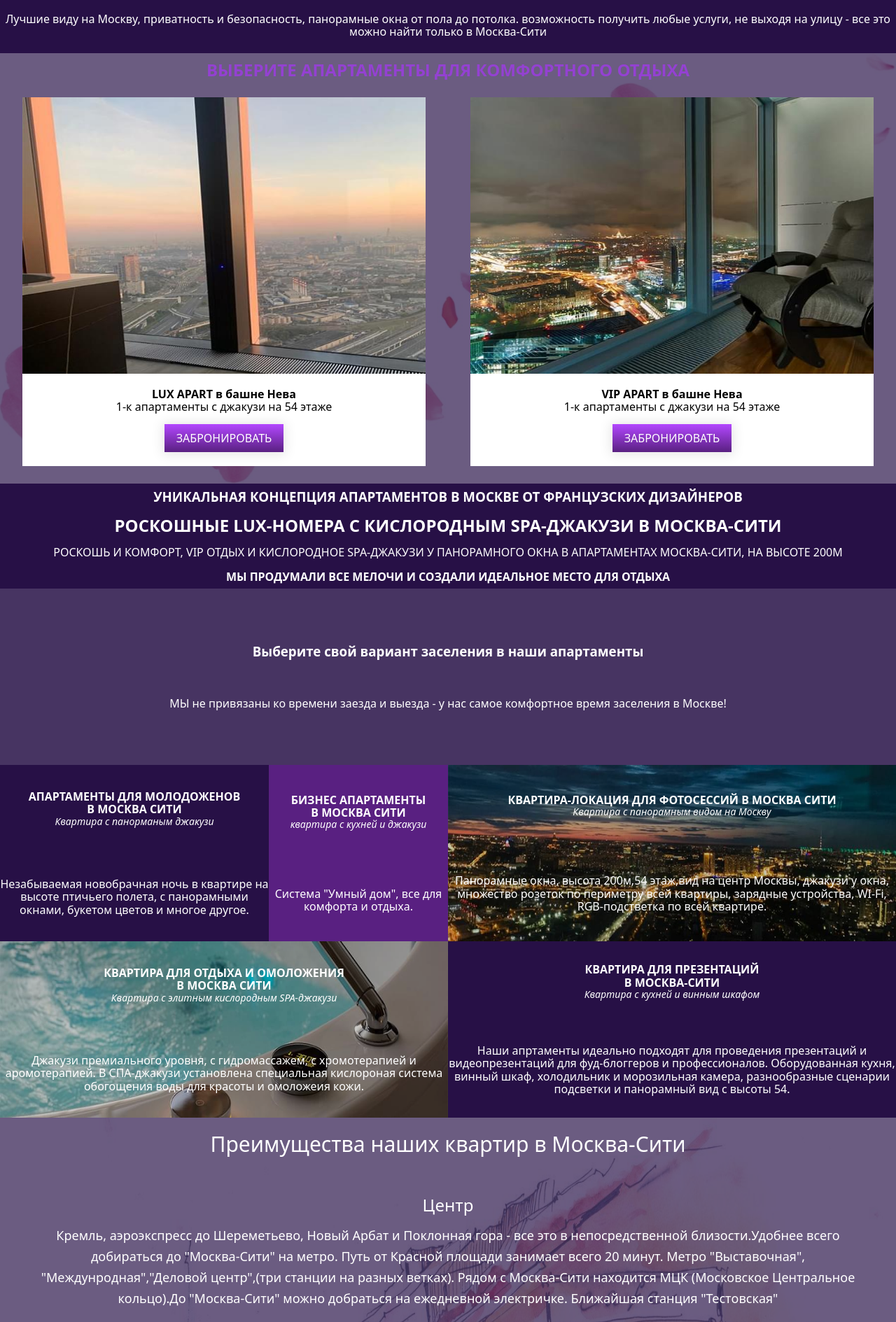
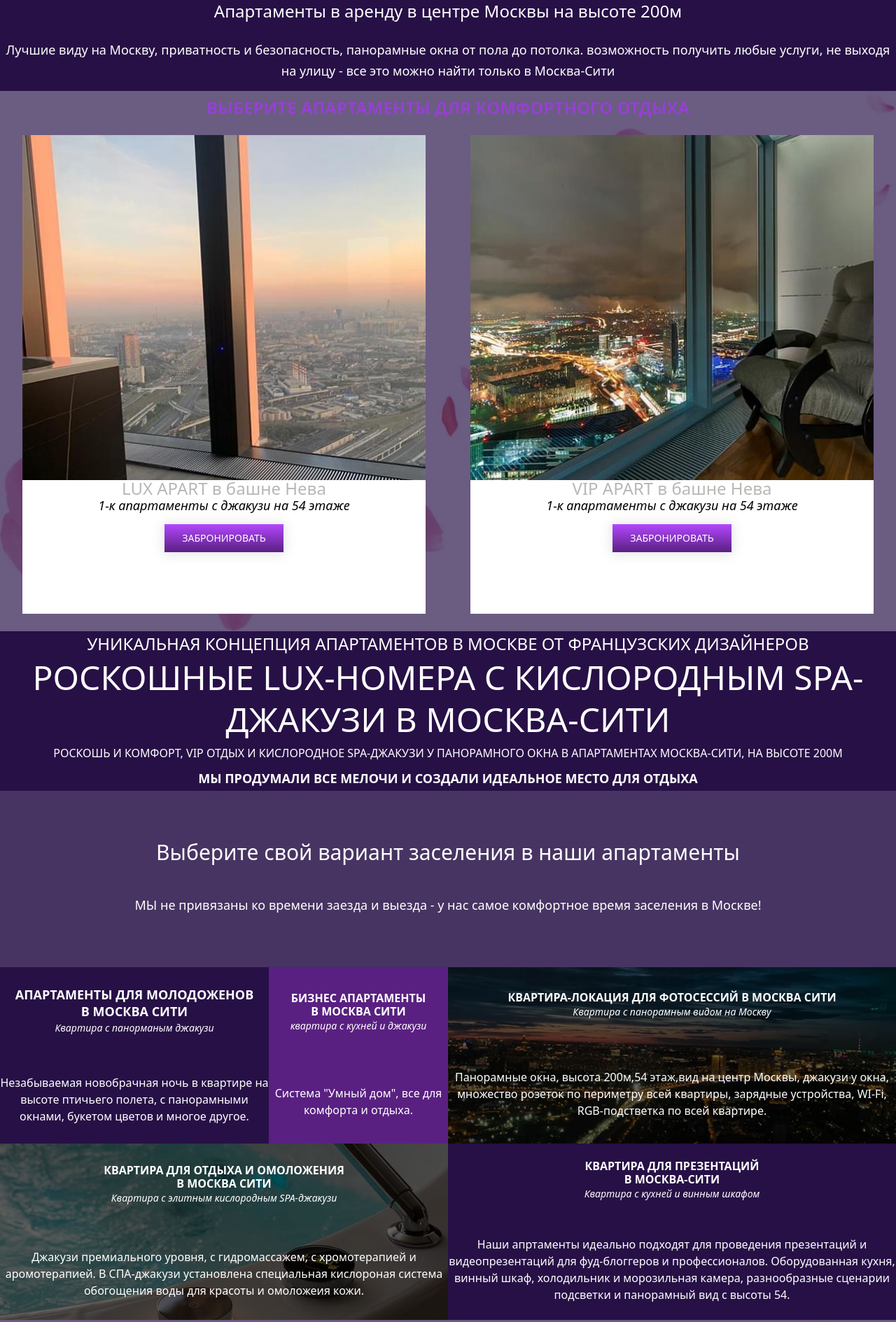
Before and after one commit to Alexbelka/NevaTower, a website: page index.html in a window 1280 px wide. Shown: the part 740-2629 px from the top of the page at 70% size. Drawn offline with Linux system fonts and the light colour scheme.

Commit message:
Изменил картинки и относительные пути

```diff
--- a/index.html
+++ b/index.html
@@ -44,13 +44,15 @@
                     <li class="navigation-menu"><a href="#">сотрудничество</a></li>
                 </ul>
             </nav>
+            <div class="inner-wrapper">
             <h1 class="navigation__state">Квартиры в аренду<br> в москва-сити</h1>
             <ul class="navigation__range">
-                <li>Башня NEVA</li>
+                <li>башня NEVA</li>
                 <li>54 этаж (на высоте 200м)</li>
                 <li>10 минут от Кремля</li>
-                <li>Люкс с джакузи у панорамного окна</li>
+                <li>люкс с джакузи у панорамного окна</li>
             </ul>
+            </div>
         </section>
         <section class="apartments">
         <h4>Апартаменты в аренду в центре Москвы на высоте 200м</h4>
@@ -64,16 +66,16 @@
     <ul class="choice-picture">
         <li class="choice-picture__item choice-picture__item--window"></li>
         <li class="choice-picture__item choice-picture__item--text">
-        <h4>LUX APART в башне Нева</h4>
-            <p>1-к апартаменты с джакузи на 54 этаже</p>
+        <h4 class="choice-picture__state">LUX APART в башне Нева</h4>
+            <p class="choice-picture__text">1-к апартаменты с джакузи на 54 этаже</p>
             <button class="choice-picture__item-btn">забронировать</button>
         </li>
     </ul>
     <ul class="choice-picture">
         <li class="choice-picture__item choice-picture__item--panarama"></li>
         <li class="choice-picture__item choice-picture__item--text">
-            <h4>VIP APART в башне Нева</h4>
-            <p>1-к апартаменты с джакузи на 54 этаже</p>
+            <h4 class="choice-picture__state">VIP APART в башне Нева</h4>
+            <p class="choice-picture__text">1-к апартаменты с джакузи на 54 этаже</p>
             <button class="choice-picture__item-btn">забронировать</button>
         </li>
     </ul>
@@ -87,23 +89,23 @@
             в москва-сити</h2>
             <p class="rooms__text">роскошь и комфорт, vip отдых и кислородное spa-джакузи
             у панорамного окна в апартаментах москва-сити, на высоте 200м</p>
-            <h4>мы продумали все мелочи и создали идеальное место для отдыха</h4>
+            <h4 class="rooms__h4">мы продумали все мелочи и создали идеальное место для отдыха</h4>
         </section>
         <section class="enter">
             <div class="enter__container">
-            <h3>Выберите свой вариант заселения в наши апартаменты</h3>
-            <p>МЫ не привязаны ко времени заезда и выезда - у нас самое комфортное время заселения в Москве!</p>
+            <h3 class="enter__container-state">Выберите свой вариант заселения в наши апартаменты</h3>
+            <p class="enter__container-text">МЫ не привязаны ко времени заезда и выезда - у нас самое комфортное время заселения в Москве!</p>
             </div>
         </section>
         <section class="description">
             <ul class="description__menu">
                 <li class="description__menu-sweeties">
                     <div>
-                        <h4>апартаменты для молодоженов <br> в москва сити</h4>
+                        <h4 class="description__menu-state">апартаменты для молодоженов <br> в москва сити</h4>
                         <p class="description__menu-cursive">Квартира с панорманым джакузи</p>
                     </div>
                     <div>
-                        <p>Незабываемая новобрачная ночь в квартире на
+                        <p class="description__menu-text">Незабываемая новобрачная ночь в квартире на
                         высоте птичьего полета, с панорамными окнами,
                         букетом цветов и многое другое.</p>
                     </div>
@@ -114,7 +116,7 @@
                         <p class="description__menu-cursive">квартира с кухней и джакузи</p>
                     </div>
                     <div>
-                        <p>Система "Умный дом", все для комфорта
+                        <p class="description__menu-text">Система "Умный дом", все для комфорта
                         и отдыха.</p>
                     </div>
                 </li>
@@ -124,7 +126,7 @@
                         <h4 class="description__menu--state">Квартира-локация для фотосессий в москва сити</h4>
                         <p class="description__menu-cursive">Квартира с панорамным видом на Москву</p>
                         </div>
-                        <p>Панорамные окна, высота 200м,54 этаж,вид на центр Москвы,
+                        <p class="description__menu-text">Панорамные окна, высота 200м,54 этаж,вид на центр Москвы,
                         джакузи у окна, множество розеток по периметру всей квартиры,
                         зарядные устройства, WI-Fi, RGB-подстветка по всей квартире.</p>
                     </div>
@@ -134,7 +136,7 @@
                     <h4>Квартира для презентаций <br> в москва-сити</h4>
                     <p class="description__menu-cursive">Квартира с кухней и винным шкафом</p>
                     </div>
-                    <p>Наши апртаменты идеально подходят для проведения презентаций
+                    <p class="description__menu-text">Наши апртаменты идеально подходят для проведения презентаций
                         и видеопрезентаций для фуд-блоггеров и профессионалов.
                         Оборудованная кухня, винный шкаф, холодильник и морозильная камера,
                         разнообразные сценарии подсветки и панорамный вид с высоты 54.</p>
@@ -145,7 +147,7 @@
                         <h4 class="description__menu--state">Квартира для отдыха и омоложения <br> в москва сити</h4>
                         <p class="description__menu-cursive">Квартира с элитным кислородным SPA-джакузи</p>
                         </div>
-                        <p>Джакузи премиального уровня, с гидромассажем, с хромотерапией
+                        <p class="description__menu-text">Джакузи премиального уровня, с гидромассажем, с хромотерапией
                         и аромотерапией. В СПА-джакузи установлена специальная кислороная система обогощения воды
                         для красоты и омоложеия кожи.</p>
                     </div>
--- a/src/scss/blocks/advantages.scss
+++ b/src/scss/blocks/advantages.scss
@@ -1,9 +1,8 @@
 .advantages{
   min-height: 1290px;
-  background: url('../../../build/jpg/Thumb.jpg');
-  background-size: 100% 100%;
+  background: url('../jpg/Thumb.jpg') no-repeat center top/cover;
   color:rgb(255,255,255);
-  text-align: center;
+  text-align: left;
 }
 
 .advantages-wrapper{
--- a/src/scss/blocks/apartaments.scss
+++ b/src/scss/blocks/apartaments.scss
@@ -9,7 +9,14 @@
 }
 
 .apartments h4{
-  font-weight: 700;
+  font-size: 24px;
+  line-height: 24px;
+  font-weight: 400;
+}
+
+.apartments p{
+  font-size: 18px;
+  line-height:30px;
 }
 
 .lock{
--- a/src/scss/blocks/choice-picture.scss
+++ b/src/scss/blocks/choice-picture.scss
@@ -1,5 +1,5 @@
 .choice-picture{
-  width:90%;
+  width:320px;
   margin: 25px auto 25px;
 }
 
@@ -7,22 +7,17 @@
   background-color: rgb(255,255,255);
   min-height: 30px;
   text-align: center;
-
 }
 
-
 .choice-picture__item--window{
- background-image:url('../../../build/jpg/window.jpg');
-  background-size: 100% 100%;
-  min-height: 395px;
+ background:url('../jpg/window.jpg') no-repeat center top/cover;
+  height: 493px;
 }
 
 .choice-picture__item--panarama{
-  background-image:url('../../../build/jpg/Panarama.jpg');
-  background-size: 100% 100%;
-  min-height: 395px;
+  background:url('../jpg/Panarama.jpg') no-repeat center top/cover;
+  height: 493px;
 }
-
 
 .choice-picture__item-btn{
   display: block;
@@ -36,16 +31,28 @@
   box-shadow: 0 1px 17.2px 2.8px rgba(0, 0, 0, 0.1);
   color:rgb(255,255,255);
   text-transform: uppercase;
+  font-size: 14px;
+  font-weight: 400;
   border:none;
   outline: none;
 }
 
-.choice-picture__item--text h4 p{
-  color:rgb(112,111,110);
+.choice-picture__state{
+  color:rgb(183,183,182);
+  font-size: 24px;
+  line-height: 24px;
+  font-weight: 400;
+}
+
+.choice-picture__text{
+  font-style: italic;
+  font-size: 18px;
+  line-height: 24px;
 }
 
 .choice-picture__item--text{
-  padding: 20px 0 20px;
+  height: 191px;
+  //padding: 20px 0 20px;
 }
 
 
--- a/src/scss/blocks/description.scss
+++ b/src/scss/blocks/description.scss
@@ -7,6 +7,16 @@
   display: flex;
   flex-direction: column;
   justify-content: space-around;
+}
+
+.description__menu-state{
+  font-size:18px;
+  line-height: 24px;
+}
+
+.description__menu-text{
+  font-size: 16px;
+  line-height: 24px;
 }
 
 .description__menu--state,
@@ -19,6 +29,7 @@
 .description__menu-cursive{
   font-style: italic;
   font-size: 14px;
+  line-height: 24px;
 }
 
 .description__menu-presentation,
@@ -31,12 +42,11 @@
 }
 
 .description__menu-locations{
-  background-image: url("../../../build/jpg/City.jpg");
-  background-size: 100% 100%;
+  background: url("../jpg/City.jpg")  no-repeat center top/cover;
 }
 
 .description-wrapper{
-  background-color: rgba(0,0,0,0.2);
+  background-color: rgba(0,0,0,0.6);
   width: 100%;
   min-height: 252px;
   display: flex;
@@ -45,8 +55,7 @@
 }
 
 .description__menu-relax{
-  background-image:url('../../../build/jpg/Bathjpg.jpg');
-  background-size: 100% 100%;
+  background:url('../jpg/Bathjpg.jpg')  no-repeat center top/cover;
 }
 
 
--- a/src/scss/blocks/enter.scss
+++ b/src/scss/blocks/enter.scss
@@ -9,10 +9,20 @@
   justify-content: center;
 }
 
-
 .enter__container{
   min-height: 150px;
   display: flex;
   flex-direction: column;
   justify-content: space-around;
 }
+
+.enter__container-state{
+  font-weight: 400;
+  font-size: 30px;
+  line-height: 36px;
+}
+
+.enter__container-text{
+  font-size: 18px;
+  line-height: 36px;
+}
--- a/src/scss/blocks/rooms.scss
+++ b/src/scss/blocks/rooms.scss
@@ -9,6 +9,28 @@
   text-transform: uppercase;
 }
 
+.rooms__h3{
+  font-size: 24px;
+  line-height: 36px;
+  font-weight: 400;
+}
+
+.rooms__h2{
+  font-size: 48px;
+  line-height: 60px;
+  font-weight: 400;
+}
+
+.rooms__h4{
+  font-size: 18px;
+  line-height: 36px;
+}
+
+
+.rooms__text{
+  font-size: 16px;
+  line-height: 36px;
+}
 
 
 @media (min-width:1229px) {
--- a/src/scss/blocks/wrapper.scss
+++ b/src/scss/blocks/wrapper.scss
@@ -1,6 +1,7 @@
 .wrapper{
   position: relative;
   font-family:"Noto Sans",sans-serif;
+  font-weight: 400;
 }
 
 .inner-wrapper{
--- a/src/scss/globals/fonts.scss
+++ b/src/scss/globals/fonts.scss
@@ -2,26 +2,26 @@
   font-family:'Titillium Web', sans-serif;
   font-style: normal;
   font-weight: 700;
-  src:url('../../../fonts/TitilliumWeb-Bold.ttf') format('ttf');
+  src:url('../../fonts/NotoSans-Bold.ttf') format('ttf');
 }
 
 @font-face {
   font-family: 'Titillium Web',sans-serif;
   font-style:normal;
   font-weight:600;
-  src: url("../../../fonts/TitilliumWeb-SemiBold.ttf") format('ttf');
+  src: url("../../fonts/NotoSans-BoldItallic.ttf") format('ttf');
 }
 
 @font-face {
   font-family:'Titillium Web',sans-serif;
   font-style: normal;
   font-weight: 300;
-  src:url("../../../fonts/TitilliumWeb-Light.ttf") format('ttf');
+  src:url("../../fonts/NotoSans-Regular.ttf") format('ttf');
 }
 
 @font-face {
   font-family:"Titillium Web",sans-serif;
   font-style: normal;
   font-weight: 400;
-  src:url('../../../fonts/TitilliumWeb-Regular.ttf') format('ttf');
+  src:url('../../fonts/NotoSans-Italic.ttf') format('ttf');
 }
```
Also changed, not shown: src/scss/blocks/feedback.scss (+2 -5 lines), src/scss/blocks/header.scss (+22 -21 lines), src/scss/blocks/navigation.scss (+6 -3 lines), build/css/style.css, build/svg/logo.svg (added), src/svg/logo.svg (added), 1 other file.
